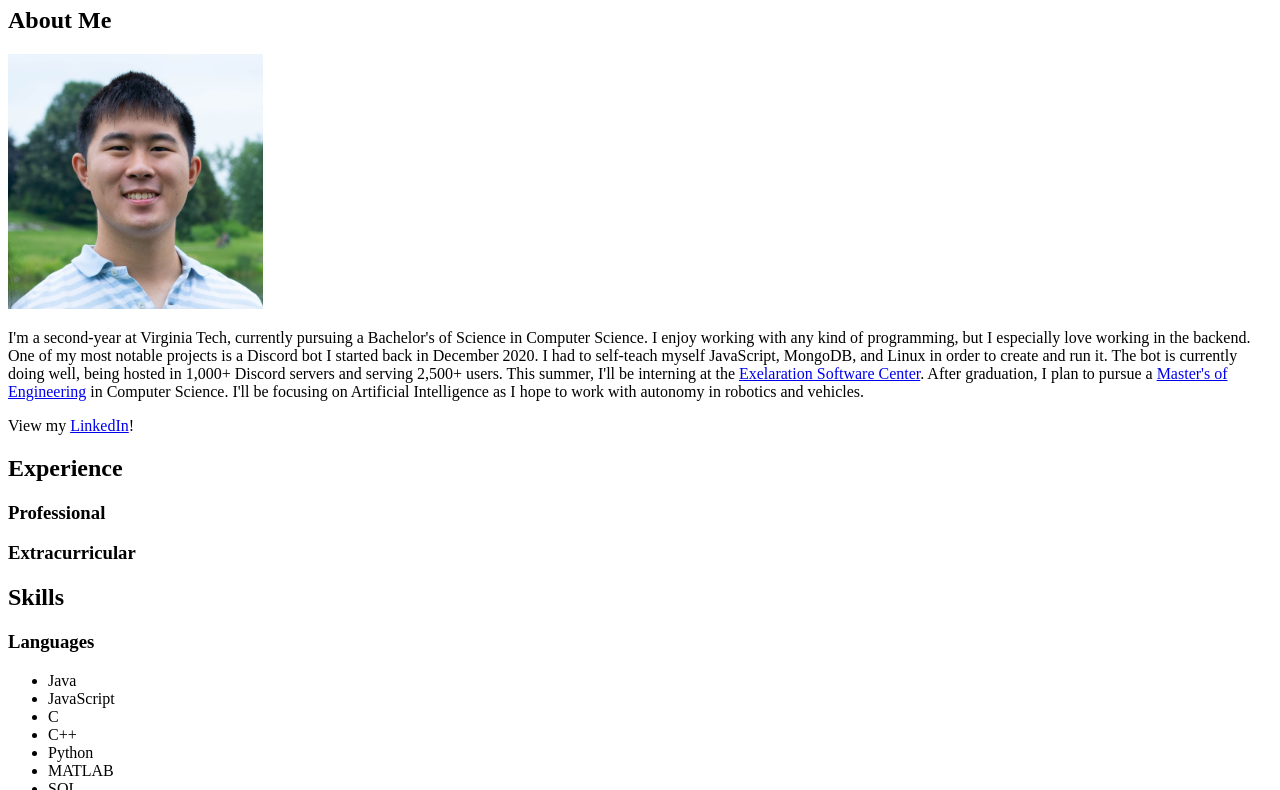
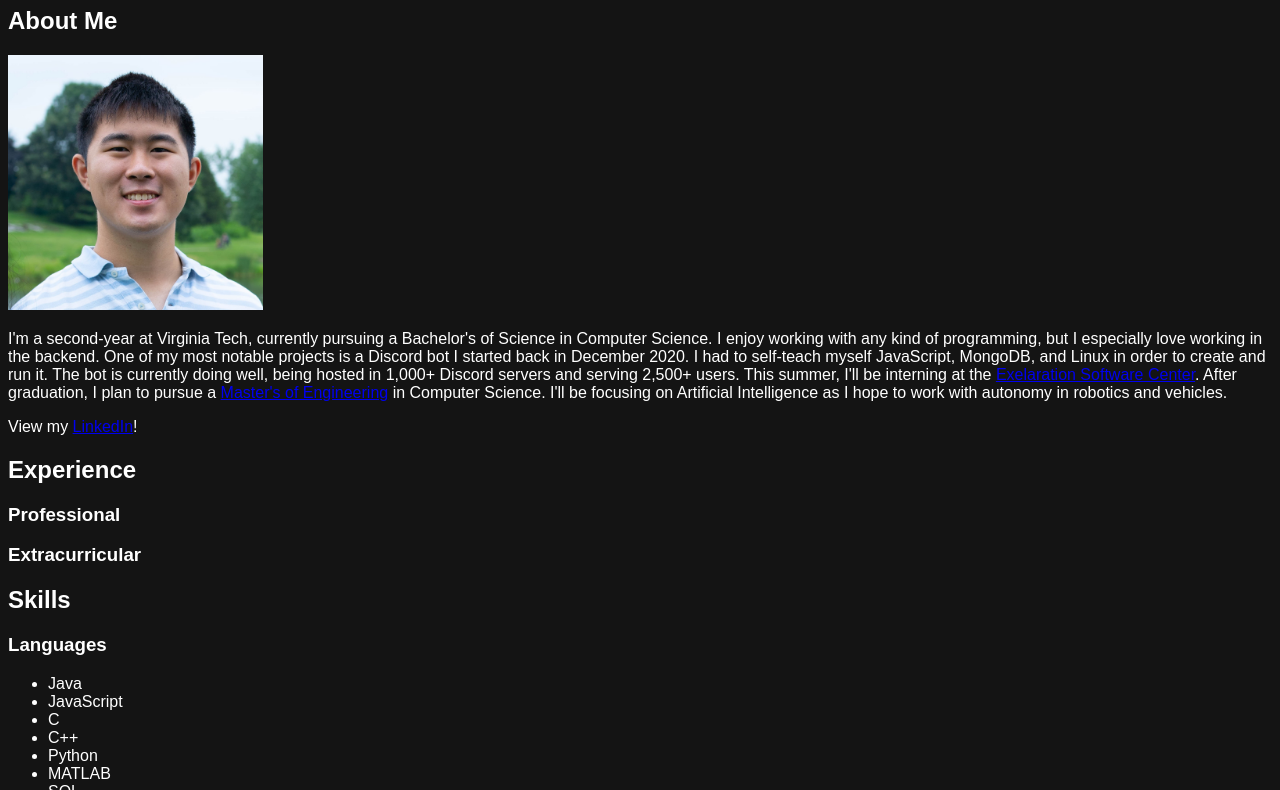
Before and after one commit to tikkikkit21/PortfolioWebsite, a plain HTML site: page index.html in a window 1280 px wide. Shown: the part 73-863 px from the top of the page. Drawn offline with Linux system fonts and the light colour scheme.

Commit message:
Adding some basic CSS for dark mode

```diff
--- /dev/null
+++ b/index.css
@@ -0,0 +1,5 @@
+html {
+    background: #141414;
+    color: #FFF;
+    font-family: Arial,sans-serif
+}
--- a/index.html
+++ b/index.html
@@ -4,6 +4,7 @@
         <meta charset="utf-8">
         <meta name="description" content="WebPage assignment for ENGL3844">
         <title>My Portfolio</title>
+        <link rel="stylesheet" href="./index.css">
     </head>
     <body>
         <h1>Timothy (Tikki) Cui</h1>
```
